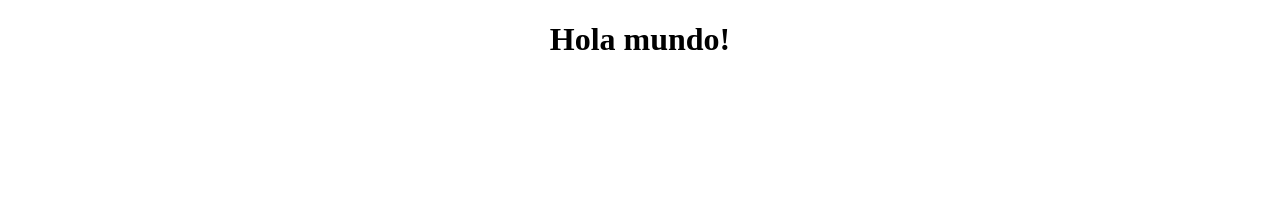
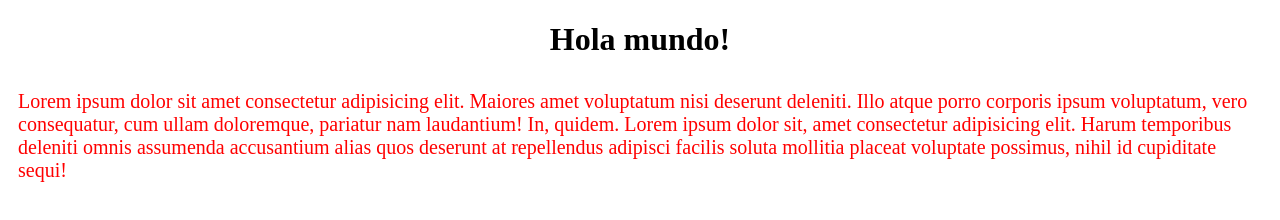
Before and after one commit to brayankj/practicas, a plain HTML site: page index.html in a window 1280 px wide. Drawn offline with Linux system fonts and the light colour scheme.

Commit message:
add main feature/juan

```diff
--- a/index.css
+++ b/index.css
@@ -2,3 +2,10 @@
     width: 100%;
     text-align: center;
 }
+
+main p{
+    color: red;
+    font-size: 20px;
+    padding: 10px;
+    margin: 0 auto;
+}
--- a/index.html
+++ b/index.html
@@ -13,5 +13,12 @@
         <h1>Hola mundo!</h1>
     </header>
 
+    <main>
+        <p>
+            Lorem ipsum dolor sit amet consectetur adipisicing elit. Maiores amet voluptatum nisi deserunt deleniti. Illo atque porro corporis ipsum voluptatum, vero consequatur, cum ullam doloremque, pariatur nam laudantium! In, quidem.
+            Lorem ipsum dolor sit, amet consectetur adipisicing elit. Harum temporibus deleniti omnis assumenda accusantium alias quos deserunt at repellendus adipisci facilis soluta mollitia placeat voluptate possimus, nihil id cupiditate sequi!
+        </p>
+    </main>
+
 </body>
 </html>
```
